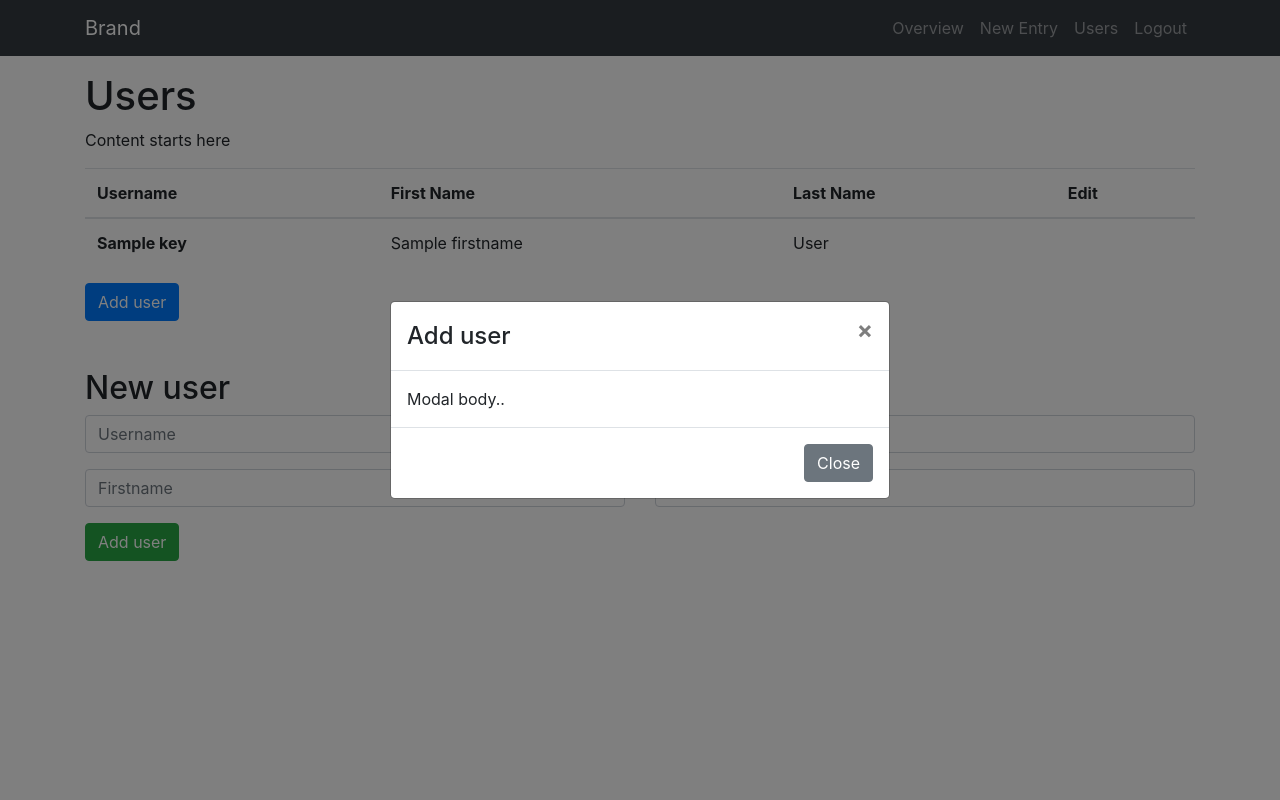
After one commit to nineey/fhgr_prog2, a Flask app: template templates/users.html in a window 1280 px wide, after a click on "Add user". The commit adds this page. Run offline with Flask 2, Linux system fonts and the light colour scheme; the template is opened without the code that fills it: most values are stand-ins (such as "Sample title", 1, 10 or a date in 2020); some libraries are stand-ins or nearby versions.

Commit message:
def add users / authentication

```diff
--- a/app.py
+++ b/app.py
@@ -1,13 +1,14 @@
 from flask import Flask
 from flask import render_template
 from flask import request
+from flask import flash
 from flask import session, redirect, url_for
+from libs.auth_handler import check_login, login_required, load_users, save_users
+from libs.category_handler import load_categories
 from libs.data_handler import *
-from functools import wraps
-from flask import g
 
 app = Flask(__name__)
-# app.config["SECRET_KEY"] = "OCML3BRawWEUeaxcuKHLpw"
+app.config["SECRET_KEY"] = "ThisIsMyVerySecretKey"
 
 """
 @app.before_request
@@ -23,52 +24,52 @@ def check_session():
 
 
 @app.route("/")
+@login_required
 def index():
-    return render_template("index.html", deals=load_data())
+    return render_template("index.html", deals=load_data(), user=session["USERNAME"])
 
 
-@app.route('/sign-in', methods=["GET", "POST"])
-def sign_in():
+@app.route('/login', methods=["GET", "POST"])
+def login():
     if request.method == "POST":
-
-        req = request.form
-
-        username = req.get("username")
-        password = req.get("password")
-
-        if not username in g.users:
-            print("Username not found")
-            return redirect(request.url)
-        else:
-            user = g.users[username]
-
-        if not password == user["password"]:
-            print("Incorrect password")
-            return redirect(request.url)
-        else:
-            session["USERNAME"] = user["username"]
-            print("session username set")
-            return redirect(url_for("index"))
-
-    return render_template("sign-in.html")
+        username = request.form['username']
+        password = request.form['password']
+        if check_login(username, password) is True:
+            return redirect(url_for('index'))
+    return render_template("login.html")
 
 
-@app.route("/sign-out")
-def sign_out():
+@app.route("/logout")
+@login_required
+def logout():
     session.pop("USERNAME", None)
-
-    return redirect(url_for("sign_in"))
+    return redirect(url_for("login"))
 
 
 @app.route('/new_entry', methods=['GET', 'POST'])
+@login_required
 def new_entry():
     if request.method == 'POST':
         deal = request.form['post_deal']
         price = request.form['post_price']
-        save_data(id_handler(), deal, price)
-        return render_template("new_entry.html", message="Danke für deine Eingabe!")
+        category = request.form['post_category']
+        save_data(id_handler(), deal, price, category)
+        flash("Eingabe erfolgreich!")
+        return redirect(url_for("new_entry"))
 
-    return render_template("new_entry.html")
+    return render_template("new_entry.html", categories=load_categories())
+
+
+@app.route("/users", methods=['GET', 'POST'])
+@login_required
+def users():
+    if request.method == 'POST':
+        username = request.form['input_username']
+        password = request.form['input_password']
+        firstname = request.form['input_firstname']
+        lastname = request.form['input_firstname']
+        save_users(username, password, firstname, lastname)
+    return render_template("users.html", users=load_users())
 
 
 if __name__ == "__main__":
--- a/templates/blocks/base.html
+++ b/templates/blocks/base.html
@@ -19,7 +19,7 @@
 
 <!-- start of content -->
 
-<div class="container pt-5">
+<div class="container pt-3">
     {% block content %}
     {% endblock %}
 </div>
@@ -27,8 +27,8 @@
 <!-- end of content -->
 
 <!-- Bootstrap JS -->
-<script src="https://stackpath.bootstrapcdn.com/bootstrap/4.5.2/js/bootstrap.bundle.min.js"
-        integrity="sha384-LtrjvnR4Twt/qOuYxE721u19sVFLVSA4hf/rRt6PrZTmiPltdZcI7q7PXQBYTKyf"
-        crossorigin="anonymous"></script>
+  <script src="https://ajax.googleapis.com/ajax/libs/jquery/3.5.1/jquery.min.js"></script>
+  <script src="https://cdnjs.cloudflare.com/ajax/libs/popper.js/1.16.0/umd/popper.min.js"></script>
+  <script src="https://maxcdn.bootstrapcdn.com/bootstrap/4.5.2/js/bootstrap.min.js"></script>
 </body>
 </html>
--- a/templates/blocks/nav.html
+++ b/templates/blocks/nav.html
@@ -1,11 +1,8 @@
-<nav class="navbar navbar-expand-sm bg-dark navbar-dark">
-    <!-- Brand/logo -->
-    <a class="navbar-brand" href="{{ url_for('index') }}">Logo</a>
-
-    <!-- Links -->
-    <ul class="navbar-nav">
-
-        <li class="nav-item">
+<nav class="navbar navbar-dark navbar-expand-lg bg-dark navbar-custom">
+    <div class="container"><a class="navbar-brand" href="#">Brand</a><button data-toggle="collapse" class="navbar-toggler" data-target="#navbarResponsive"><span class="navbar-toggler-icon"></span></button>
+        <div class="collapse navbar-collapse" id="navbarResponsive">
+            <ul class="nav navbar-nav ml-auto">
+                    <li class="nav-item">
             <a class="nav-link" href="{{ url_for('index') }}">Overview</a>
         </li>
 
@@ -14,9 +11,13 @@
         </li>
 
         <li class="nav-item">
-            <a class="nav-link" href="#">Stats</a>
+            <a class="nav-link" href="{{ url_for('users') }}">Users</a>
         </li>
 
-    </ul>
-
+        <li class="nav-item">
+            <a class="nav-link" href="{{ url_for('logout') }}">Logout</a>
+        </li>
+            </ul>
+        </div>
+    </div>
 </nav>
--- /dev/null
+++ b/templates/users.html
@@ -0,0 +1,96 @@
+<!-- import the base html structure -->
+{% extends "blocks/base.html" %}
+
+
+{% block content %}
+
+    <!-- start content -->
+
+
+    <h1>Users</h1>
+    <p>Content starts here</p>
+
+    <table id="overview_table" class="table table-hover">
+        <thead>
+        <tr>
+            <th scope="col">Username</th>
+            <th scope="col">First Name</th>
+            <th scope="col">Last Name</th>
+            <th scope="col">Edit</th>
+        </tr>
+        </thead>
+
+        {% for key, value in users.items() %}
+            <tbody>
+            <tr>
+                <th scope="row">{{ key }}</th>
+                <td>{{ value["firstname"] }} </td>
+                <td>{{ value["lastname"] }}</td>
+                <td>
+                </td>
+            </tbody>
+        {% endfor %}
+    </table>
+
+
+    <!-- Button to Open the Modal -->
+                    <button type="button" class="btn btn-primary" data-toggle="modal" data-target="#myModal">
+                        Add user
+                    </button>
+
+    <!-- The Modal -->
+    <div class="modal fade" id="myModal">
+        <div class="modal-dialog modal-dialog-centered">
+            <div class="modal-content">
+
+                <!-- Modal Header -->
+                <div class="modal-header">
+                    <h4 class="modal-title">Add user</h4>
+                    <button type="button" class="close" data-dismiss="modal">&times;</button>
+                </div>
+
+                <!-- Modal body -->
+                <div class="modal-body">
+                    Modal body..
+                </div>
+
+                <!-- Modal footer -->
+                <div class="modal-footer">
+                    <button type="button" class="btn btn-secondary" data-dismiss="modal">Close</button>
+                </div>
+
+            </div>
+        </div>
+    </div>
+
+
+    <h2 class="mt-5">New user</h2>
+
+     <form method="POST">
+        <div class="row">
+            <div class="col-6">
+                <input type="text" class="form-control" name="input_username" placeholder="Username" required>
+            </div>
+            <div class="col-6">
+                <input type="text" class="form-control" name="input_password" placeholder="Password" required>
+            </div>
+        </div>
+      <div class="row mt-3">
+            <div class="col-6">
+                <input type="text" class="form-control" name="input_firstname" placeholder="Firstname" required>
+            </div>
+            <div class="col-6">
+                <input type="text" class="form-control" name="input_firstname" placeholder="Lastname" required>
+            </div>
+        </div>
+
+
+
+
+        <button type="submit" class="btn btn-success mt-3">Add user</button>
+    </form>
+
+
+
+    <!-- end content -->
+{% endblock %}
```
Also changed, not shown: libs/auth_handler.py (added, +48 -0 lines), libs/category_handler.py (added, +24 -0 lines), libs/data_handler.py (+5 -9 lines), templates/index.html (+28 -4 lines), templates/login.html (added, +54 -0 lines), templates/new_entry.html (+20 -7 lines), templates/sign-in.html (deleted, +0 -40 lines), 1 other file.
